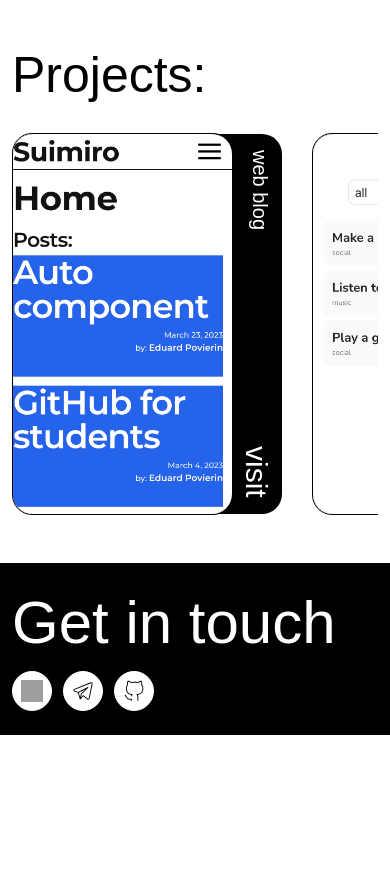
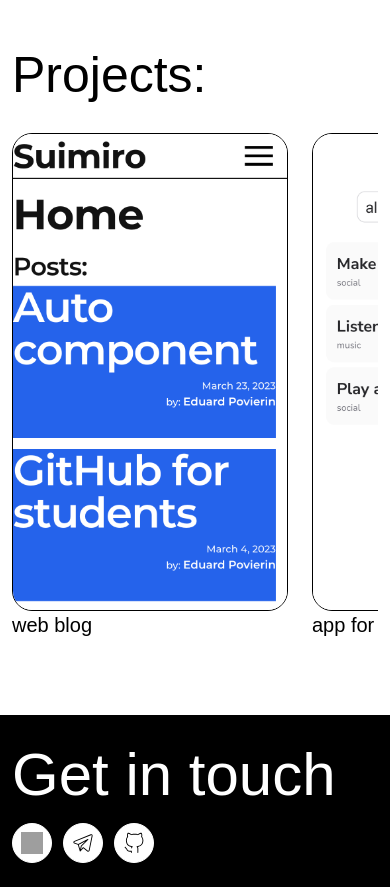
Before and after one commit to NightWanderer2004/Eduard-Povierin, a Next.js app: page / in a window 390 px wide. Shown: the part 1540-2427 px from the top of the page. Before the commit the page ends 2275 px from the top, so only its background shows below. Built offline with nearby package versions, Linux system fonts and the light colour scheme; grey boxes are pictures that could not be loaded; a web font is replaced by a local one.

Commit message:
update view

```diff
--- a/src/components/screens/home/projects/Project.jsx
+++ b/src/components/screens/home/projects/Project.jsx
@@ -1,37 +1,12 @@
-import React, { useEffect, useRef, useState } from 'react'
 import Image from 'next/image'
 import s from './Projects.module.scss'
 
 const Project = ({ title, img, url, desc }) => {
-   const [inView, setInView] = useState(false)
-   const elemRef = useRef(null)
-
-   const options = {
-      rootMargin: '-70px',
-      threshold: 0.4,
-   }
-
-   useEffect(() => {
-      const observer = new IntersectionObserver(entries => {
-         entries.forEach(entry => {
-            if (entry.isIntersecting) setInView(true)
-            else setInView(false)
-         })
-      }, options)
-
-      if (elemRef.current) observer.observe(elemRef.current)
-
-      return () => {
-         if (elemRef.current) observer.unobserve(elemRef.current)
-      }
-   }, [])
-
    return (
-      <li ref={elemRef} className={`${s.project} ${inView ? s.inView : ''}`}>
-         <Image src={img} alt={title} width='828' height='1438' />
-         <a href={url} className={s.backdrop}>
-            <p className={s.description}>{desc}</p>
-            <p className={s.visit}>visit</p>
+      <li className={`${s.project}`}>
+         <a href={url} target='_blank'>
+            <Image src={img} alt={title} width='828' height='1438' />
+            <p>{desc}</p>
          </a>
       </li>
    )
--- a/src/components/screens/home/projects/Projects.module.scss
+++ b/src/components/screens/home/projects/Projects.module.scss
@@ -4,29 +4,12 @@
       @apply text-[50px] mb-5 font-medium;
    }
 }
-.projectsList {
-   @apply grid sm:grid-cols-2 md:grid-cols-3 gap-5 sm:gap-10;
-}
 .project {
-   @apply rounded-[20px] border-[1px] border-black w-4/5 sm:w-full relative;
+   @apply rounded-[20px];
    img {
-      @apply relative z-20 rounded-[20px] pointer-events-none;
+      @apply border-[1px] border-black rounded-[20px] w-max pointer-events-none;
    }
-   &.inView .backdrop {
-      @apply -right-[50px] sm:right-0;
-   }
-   &:hover .backdrop {
-      @apply sm:-right-[34px];
-   }
-   .backdrop {
-      @apply bg-black text-white absolute transition-all inset-0 z-10 flex justify-between items-end rounded-[20px] px-2 py-4 sm:px-0 sm:py-3;
-      writing-mode: vertical-lr;
-      text-orientation: mixed;
-      .description {
-         @apply text-white text-xl;
-      }
-      .visit {
-         @apply text-white text-3xl font-medium;
-      }
+   p {
+      @apply text-xl font-medium;
    }
 }
```
